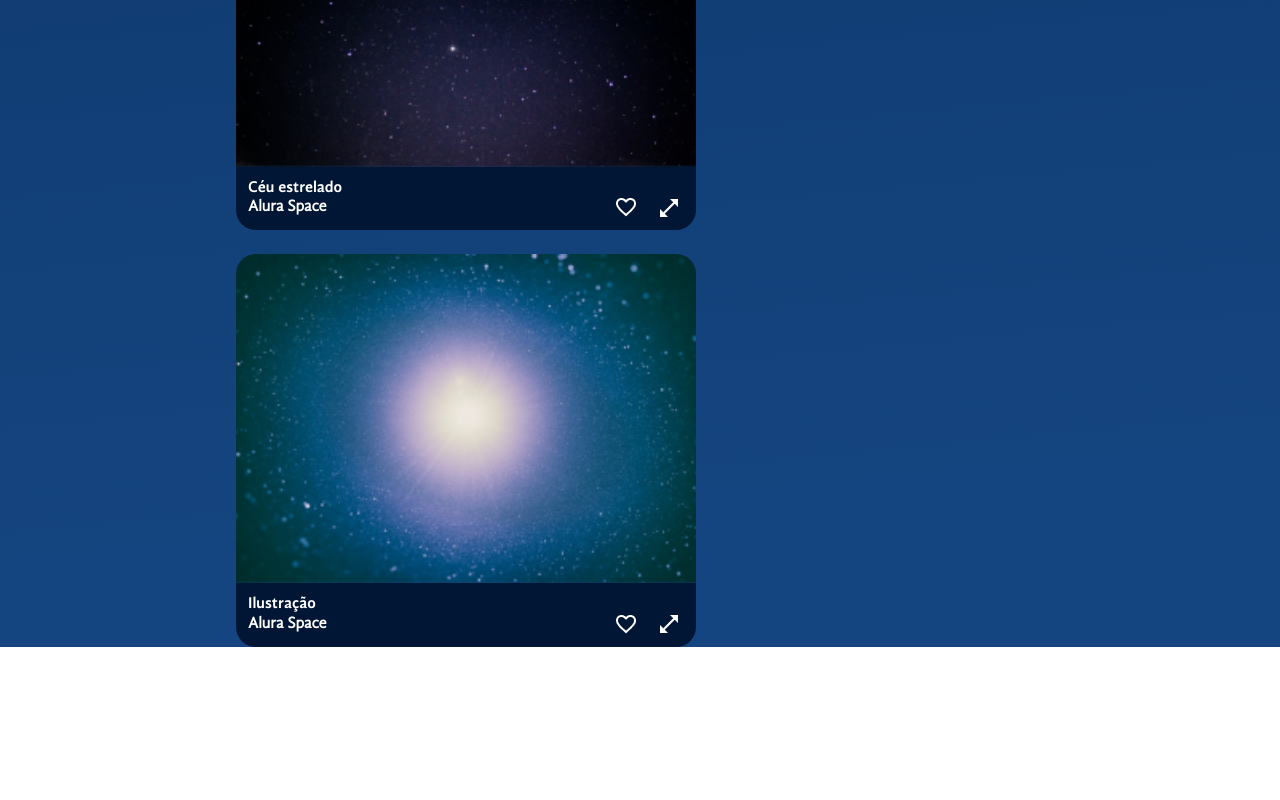
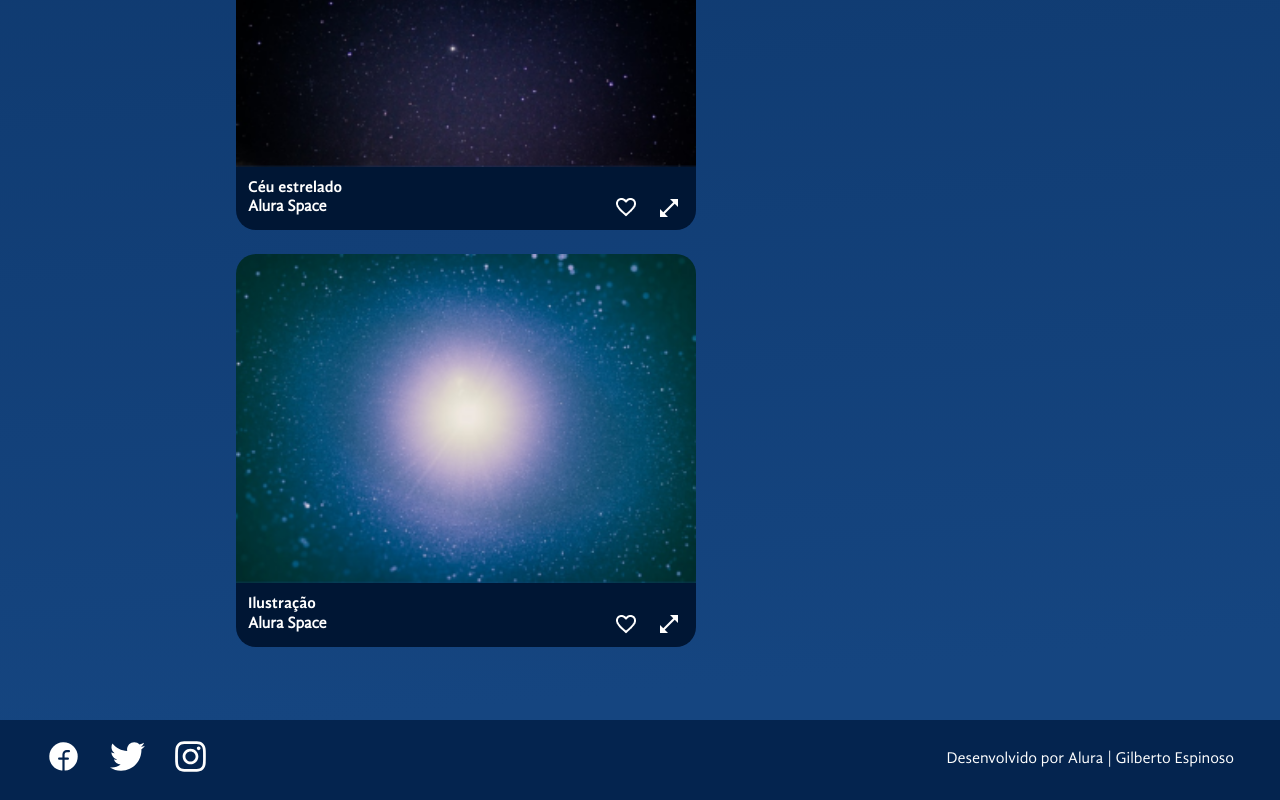
Before and after one commit to gilberto-espinosa/space-app-react, a React (Vite) app: page / in a window 1280 px wide. Shown: the part 4259-5059 px from the top of the page. Before the commit the page ends 4906 px from the top, so only its background shows below. Built offline with nearby package versions, Linux system fonts and the light colour scheme.

Commit message:
create footer component

```diff
--- a/package.json
+++ b/package.json
@@ -12,6 +12,7 @@
   "dependencies": {
     "react": "^18.2.0",
     "react-dom": "^18.2.0",
+    "react-icons": "^5.0.1",
     "styled-components": "^6.1.8"
   },
   "devDependencies": {
--- a/src/App.jsx
+++ b/src/App.jsx
@@ -1,13 +1,14 @@
 import { useState } from "react";
+import { styled } from "styled-components";
+import bannerBackground from "./assets/banner.png";
+import Banner from "./componentes/Banner";
+import BarraLateral from "./componentes/BarraLateral";
+import Cabecalho from "./componentes/Cabecalho";
+import EstilosGlobais from "./componentes/EstilosGlobais";
+import Footer from "./componentes/Footer";
+import Galeria from "./componentes/Galeria";
+import ModalZoom from "./componentes/ModalZoom";
 import fotos from "./fotos.json";
-import Banner from "./componentes/Banner";
-import { styled } from "styled-components";
-import Galeria from "./componentes/Galeria";
-import Cabecalho from "./componentes/Cabecalho";
-import bannerBackground from "./assets/banner.png";
-import BarraLateral from "./componentes/BarraLateral";
-import EstilosGlobais from "./componentes/EstilosGlobais";
-import ModalZoom from "./componentes/ModalZoom";
 
 const FundoGradiente = styled.div`
   background: linear-gradient(
@@ -35,6 +36,15 @@ const ConteudoGaleria = styled.section`
   display: flex;
   flex-direction: column;
   flex-grow: 1;
+`;
+
+const FooterContainer = styled.footer`
+  display: flex;
+  justify-content: space-between;
+  margin-top: 73px;
+  height: 80px;
+  background-color: #04244f;
+  align-items: center;
 `;
 
 const App = () => {
@@ -86,6 +96,9 @@ const App = () => {
         aoFechar={() => setFotoSelecionada(null)}
         aoAoternarFavorito={aoAoternarFavorito}
       />
+      <FooterContainer>
+        <Footer />
+      </FooterContainer>
     </FundoGradiente>
   );
 };
--- /dev/null
+++ b/src/componentes/Footer/index.jsx
@@ -0,0 +1,52 @@
+import styled from "styled-components";
+import { PiFacebookLogoFill } from "react-icons/pi";
+import { FaInstagram } from "react-icons/fa6";
+import { FaTwitter } from "react-icons/fa";
+
+const SocialIcon = styled.div`
+  display: flex;
+  justify-content: space-between;
+  align-items: center;
+  width: 162px;
+  height: 35px;
+  margin-left: 46px;
+  a {
+    text-decoration: none;
+  }
+  .style-icon {
+    font-size: 35px;
+    color: #fff;
+  }
+  @media (max-width: 775px) {
+    .style-icon {
+      font-size: 24px;
+    }
+  }
+`;
+
+const Text = styled.p`
+  font-weight: 500;
+  color: #fff;
+  margin-right: 46px;
+`;
+
+const Footer = () => {
+  return (
+    <>
+      <SocialIcon>
+        <a href="#">
+          <PiFacebookLogoFill className="style-icon" />
+        </a>
+        <a href="#">
+          <FaTwitter className="style-icon" />
+        </a>
+        <a href="#">
+          <FaInstagram className="style-icon" />
+        </a>
+      </SocialIcon>
+      <Text>Desenvolvido por Alura | Gilberto Espinoso</Text>
+    </>
+  );
+};
+
+export default Footer;
```
Also changed, not shown: 1 other file (tests, documents, lock files or other folders).
